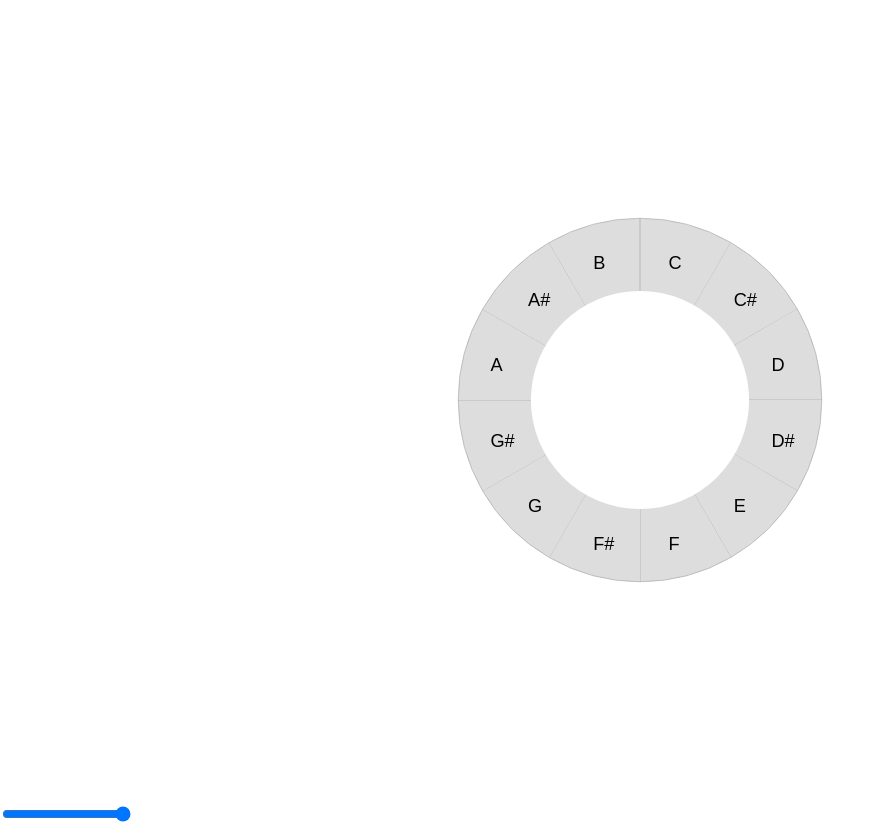
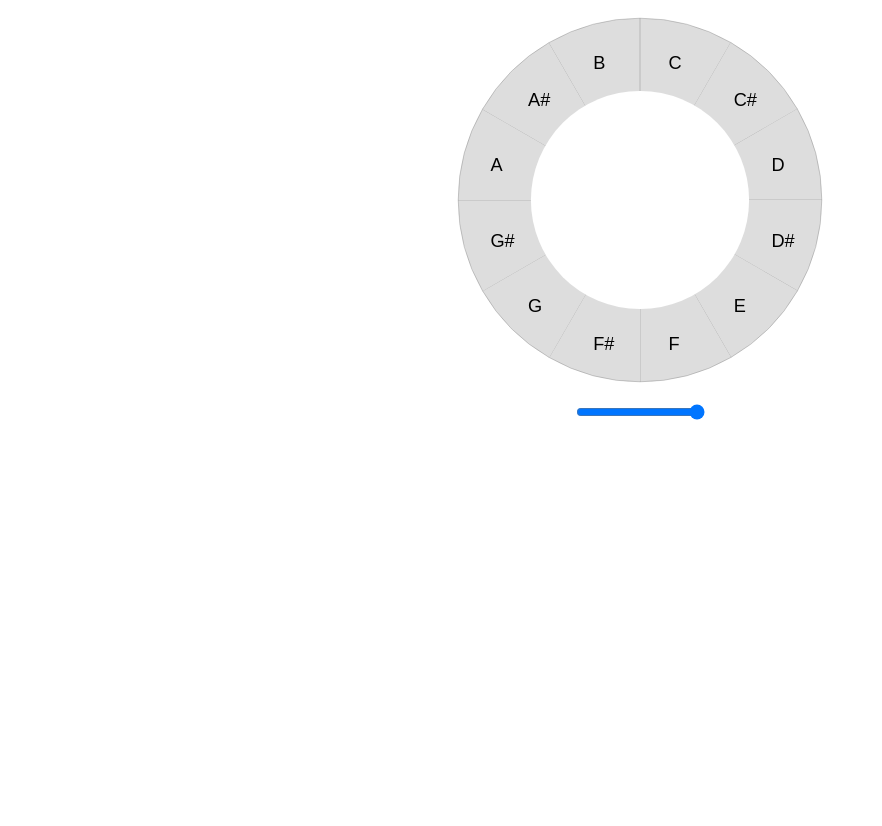
Before and after one commit to superbuggy/euclidean-tones, a React (Create React App) app: page / in a window 1280 px wide. Shown: the whole page, without its empty margins (0-882 px from the left). After the commit the page ends 800 px from the top, so only its background shows below. Built offline with nearby package versions, Linux system fonts and the light colour scheme.

Commit message:
Display active notes

```diff
--- a/src/Controls.js
+++ b/src/Controls.js
@@ -1,12 +1,16 @@
 import React from 'react'
 
-export const Controls = ({ filterTones }) => {
+export const Controls = ({ filterTones, maxTones }) => {
   return (
     <input
       type="range"
       min={0}
-      max={10}
+      max={maxTones}
       onInput={filterTones}
+      style={{
+        display: 'block',
+        margin: '0 auto'
+      }}
     />
   )
 }
--- a/src/ToneCircle.js
+++ b/src/ToneCircle.js
@@ -6,11 +6,10 @@ export const ToneCircle = props => {
   const SVG_SIZE = 400
   const VIEWBOX_ORIGIN = -1.1
   const VIEWBOX_SIZE = Math.abs(VIEWBOX_ORIGIN) * 2
-  const marginVertical = (window.innerHeight - SVG_SIZE) / 2
   const marginHorizontal = (window.innerWidth - SVG_SIZE) / 2
 
   const svgStyle = {
-    margin: `${marginVertical}px ${marginHorizontal}px`
+    margin: `0 ${marginHorizontal}px`
   }
 
   const slicePercentage = (1 / props.tones.length) || 50
@@ -21,6 +20,7 @@ export const ToneCircle = props => {
         order={index}
         key={index}
         tone={tone}
+        active={props.activeTones.includes(tone)}
       />
     )
   })
--- a/src/ToneSlice.js
+++ b/src/ToneSlice.js
@@ -23,19 +23,19 @@ const ToneSlice = props => {
     `L 0 0`,
   ].join(' ')
 
+  const textX = coordinatesFromPercentage(props.percentage / 2 + turnOffset).x * 0.8
+  const textY = coordinatesFromPercentage(props.percentage / 2 + turnOffset).y * 0.8
+
   const sliceStyle = {
     strokeWidth: '.001',
     stroke: 'black',
   }
 
-  const textX = coordinatesFromPercentage(props.percentage / 2 + turnOffset).x * 0.8
-  const textY = coordinatesFromPercentage(props.percentage / 2 + turnOffset).y * 0.8
-
   return (
     <g>
       <path
         d={pathData}
-        fill={'#DDD'}
+        fill={props.active ? '#D00' : '#DDD'}
         style={sliceStyle}
       />
       <text style={{fontSize: '.1px'}} dx={'-.5em'} dy={'.5em'} x={textX} y={textY} fill='black'>
--- a/src/TonesContainer.js
+++ b/src/TonesContainer.js
@@ -29,8 +29,14 @@ export default class TonesContainer extends Component {
   render () {
     return (
       <div>
-        <ToneCircle tones={this.state.tones} />
-        <Controls filterTones={this.filterTones} />
+        <ToneCircle
+          tones={this.state.tones}
+          activeTones={this.state.activeTones}
+        />
+        <Controls
+          filterTones={this.filterTones}
+          maxTones={this.state.tones.length}
+        />
       </div>
     )
   }
```
